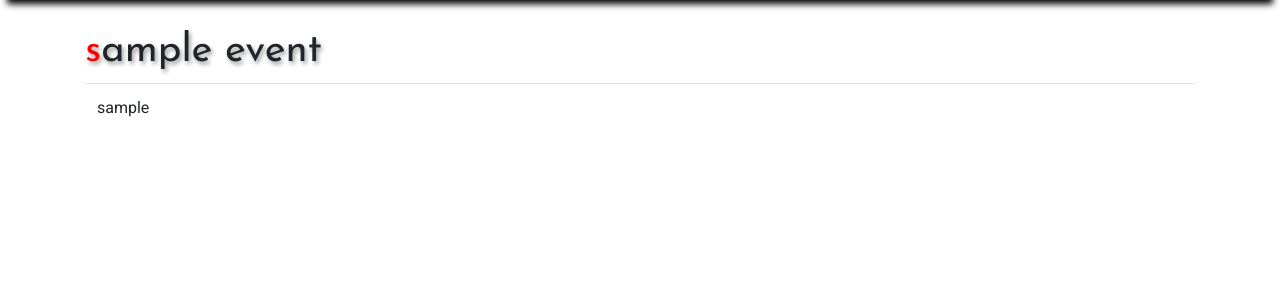
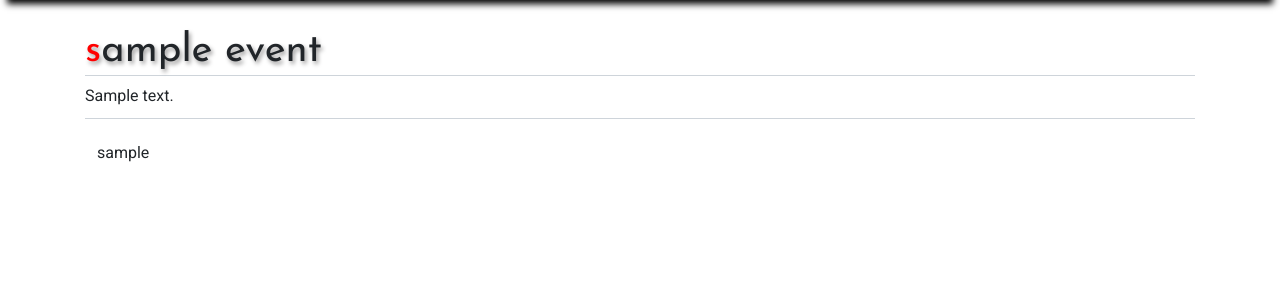
Before and after one commit to LorenzSelv/pinned, a Django app: page /events/1 in a window 1280 px wide. Shown: the part 98-398 px from the top of the page. Run offline with Django 3.2, Linux system fonts and the light colour scheme; tables that the repository leaves empty hold one stand-in row (values such as "Sample post"); style sheets or scripts are compiled from the project's sources; some libraries are stand-ins or nearby versions.

Commit message:
Started working on event detail page

```diff
--- a/core/assets/sass/app.scss
+++ b/core/assets/sass/app.scss
@@ -7,6 +7,8 @@
 
 @import 'events';
 
+@import 'event';
+
 @import 'event-form';
 
 @import 'map';
--- /dev/null
+++ b/core/assets/sass/event.scss
@@ -0,0 +1,14 @@
+.event{
+    &-name{
+        border-bottom: 1px solid $input-border-color;
+    }
+
+    &-description{
+        padding-bottom: 10px;
+        border-bottom: 1px solid $input-border-color;
+        margin-bottom: 10px;
+    }
+    &-participants td:first-child{
+        border-top: none;
+    }
+}
--- a/core/templates/core/pages/event.html
+++ b/core/templates/core/pages/event.html
@@ -2,12 +2,19 @@
 
 {% block title%}{{ event.name }}{% endblock %}
 {% block content %}
-    <h1>{{ event.name }}</h1>
-    <table class="table">
+<div class="event">
+    <h1 class="event-name">{{ event.name }}</h1>
+    <p class="event-description text-justify">{{ event.description }}</p>
+    <table class="table event-participants">
         {% for p in event.participants.all %}
         <tr>
             <td>{{ p.username }}</td>
         </tr>
+        {% empty %}
+        <tr>
+            <td>No participant yet!</td>
+        </tr>
         {% endfor %}
     </table>
+</div>
 {% endblock %}
```
